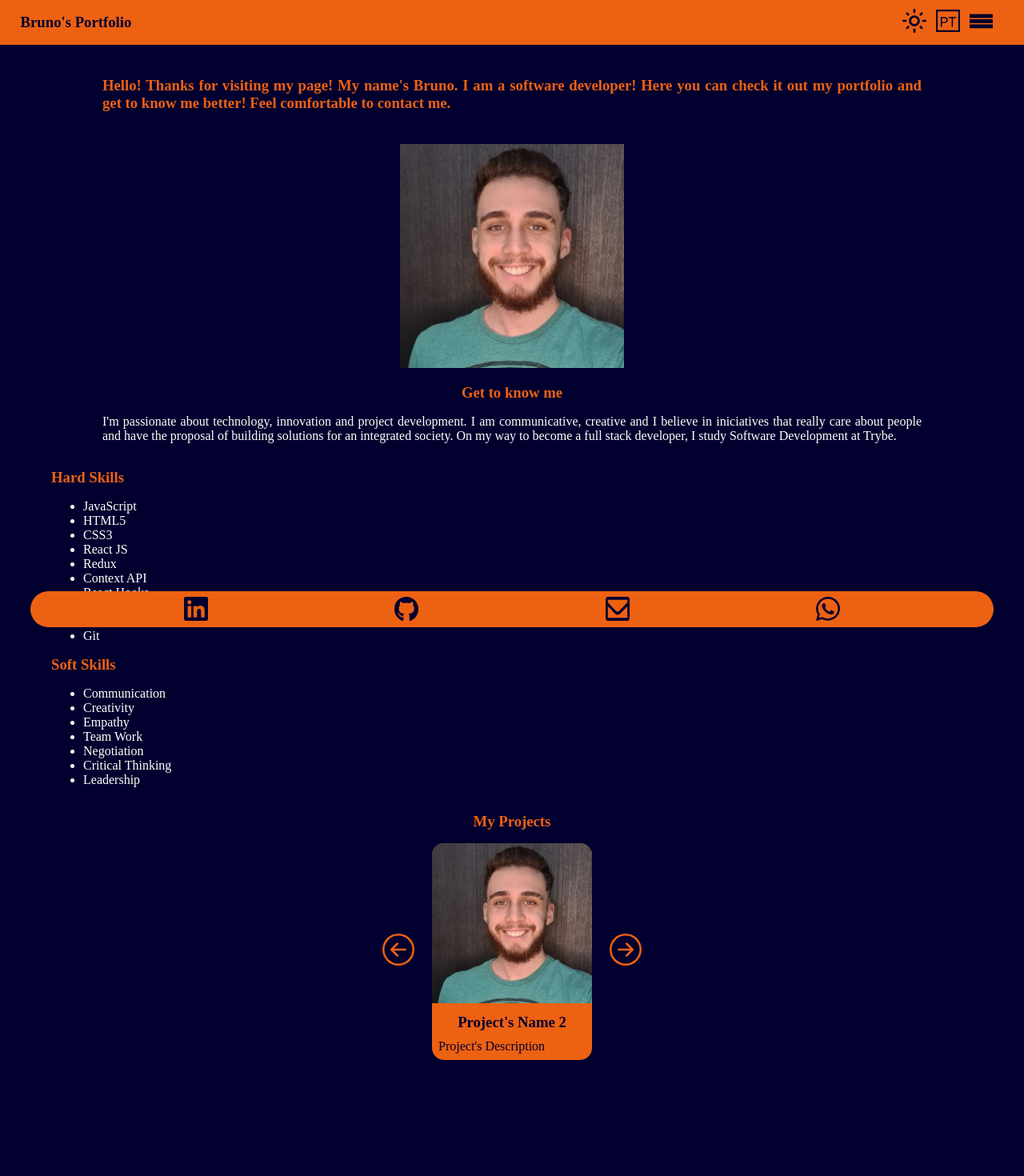
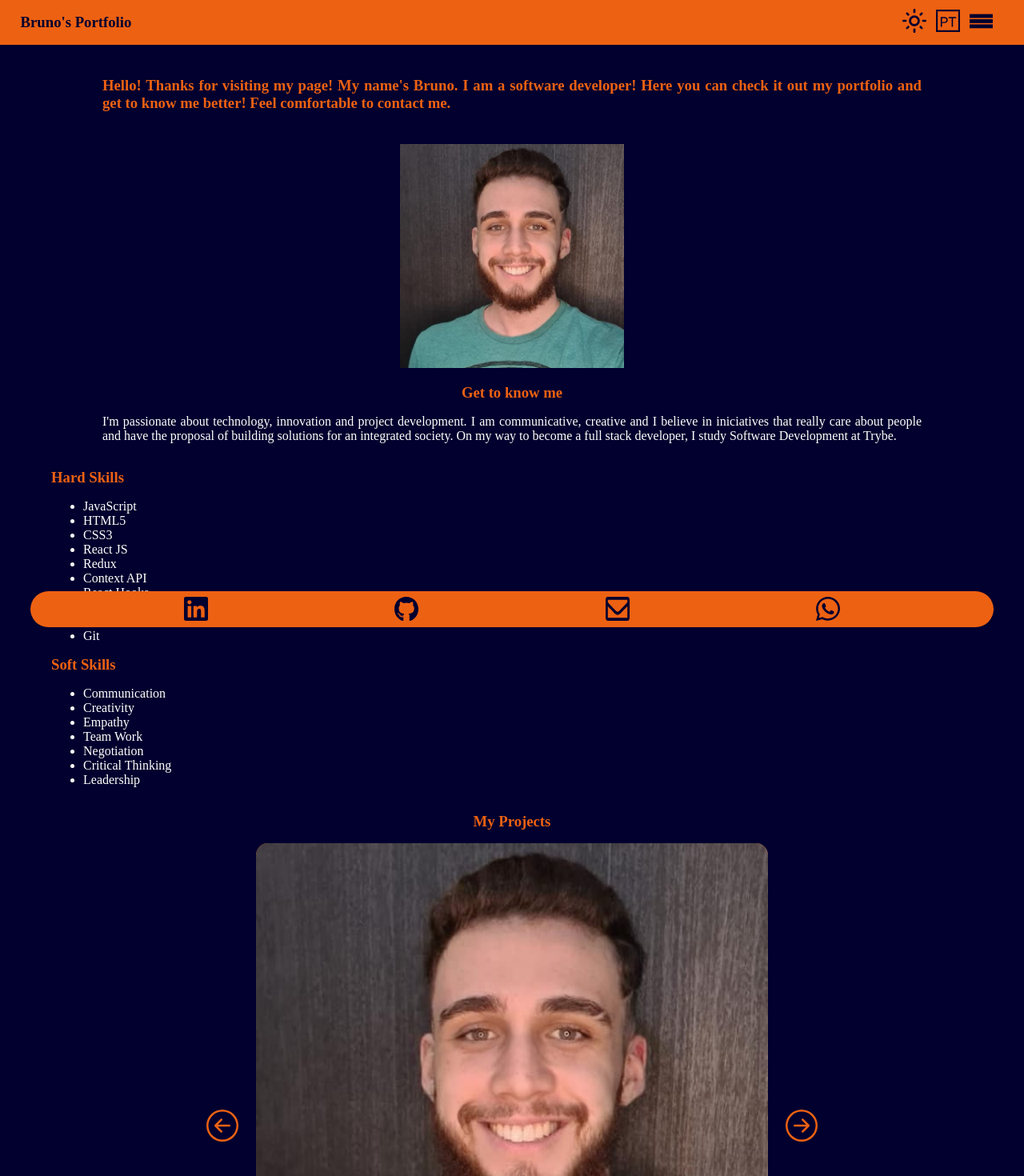
Before and after one commit to BrunoDevMoraes/brunodevmoraes-portfolio, a React (Create React App) app: page / in a window 1280 px wide. Shown: the top 1470 px of the page at 80% size. Before the commit the page ends 1437 px from the top, so only its background shows below. Built offline with nearby package versions, Linux system fonts and the light colour scheme.

Commit message:
Change width of project card

```diff
--- a/src/components/ProjectCard/ProjectCard.css
+++ b/src/components/ProjectCard/ProjectCard.css
@@ -2,7 +2,7 @@
   margin: 1em;
   background-color: #ED6112;
   border-radius: 15px;
-  width: 25vh;
+  width: 50vw;
 }
 
 #card a {
@@ -27,6 +27,5 @@
 
 #card a img {
   border-radius: 15px 15px 0 0;
-  height: 25vh;
-  width: 25vh;
+  width: 50vw;
 }
```
